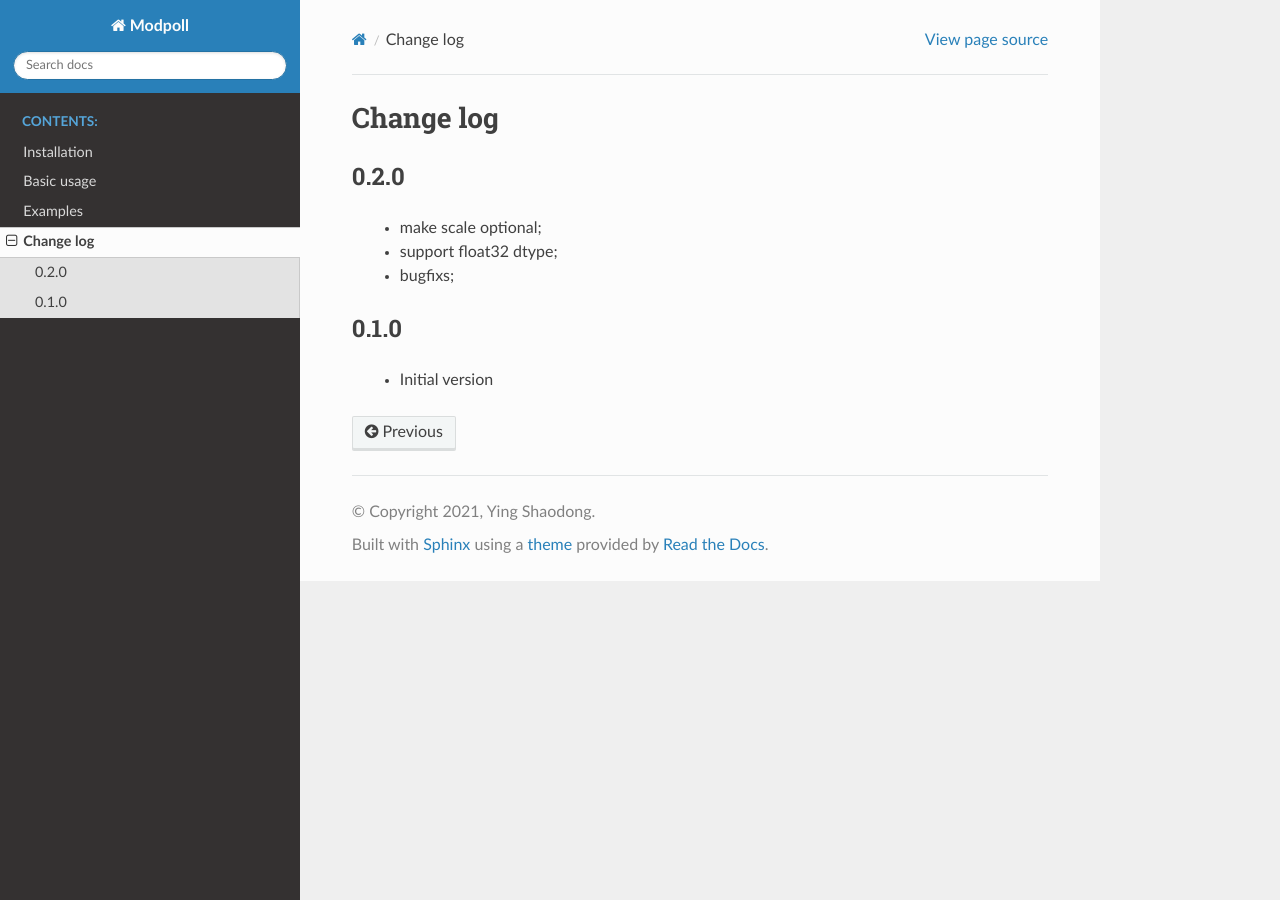
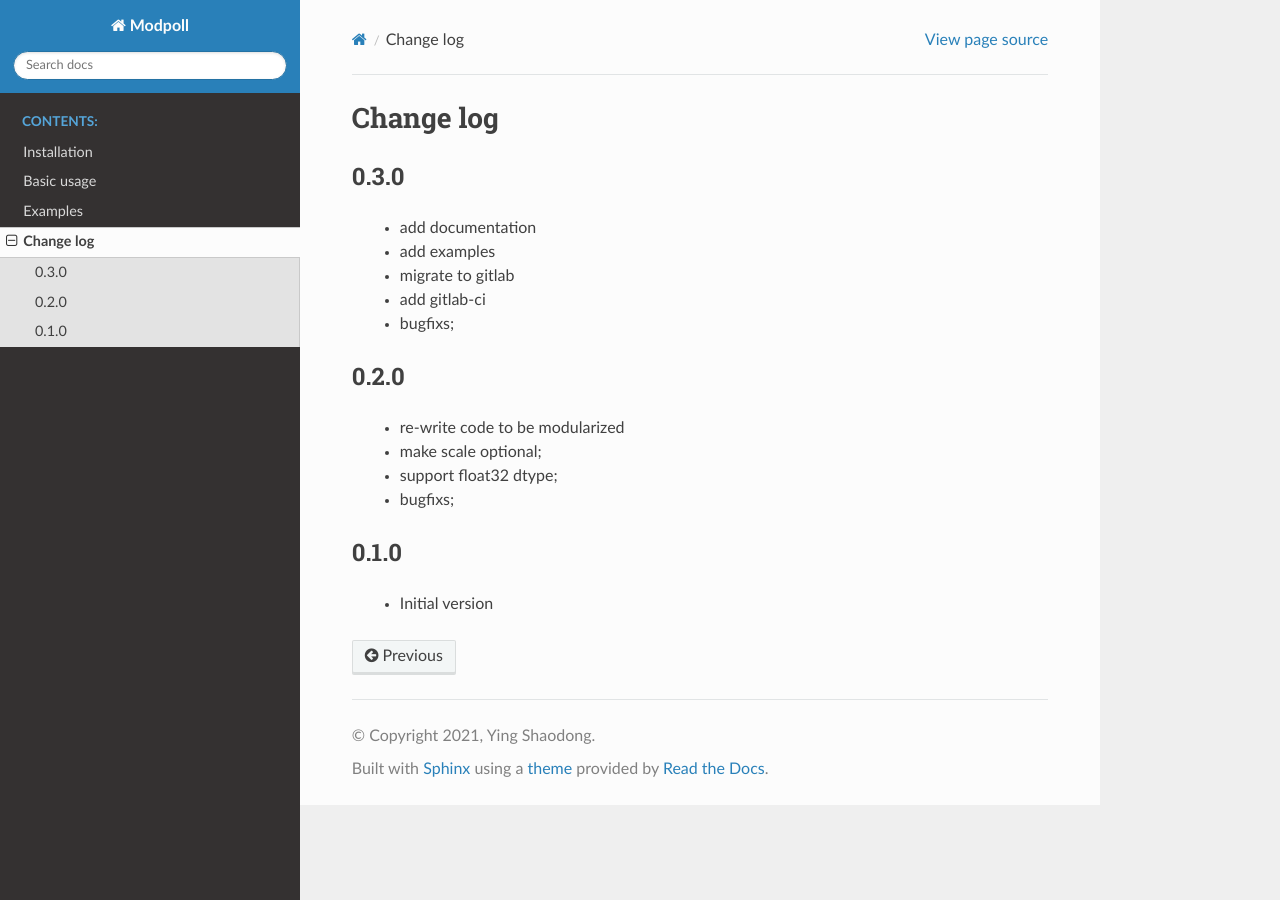
Before and after one commit to gavinying/modpoll, a Sphinx documentation site: the page built from docs/changelog.rst, in a window 1280 px wide. Built offline with Sphinx 7.4.7 and the Read the Docs theme 2.0.0, drawn with Linux system fonts in a browser that asks for light colours.

Commit message:
bump version to v0.3.0

```diff
--- a/docs/changelog.rst
+++ b/docs/changelog.rst
@@ -1,9 +1,19 @@
 Change log
 ==========
+
+0.3.0
+#####
+
+ * add documentation
+ * add examples
+ * migrate to gitlab
+ * add gitlab-ci
+ * bugfixs;
 
 0.2.0
 #####
 
+ * re-write code to be modularized
  * make scale optional;
  * support float32 dtype;
  * bugfixs;
--- a/pyproject.toml
+++ b/pyproject.toml
@@ -1,6 +1,6 @@
 [tool.poetry]
 name = "modpoll"
-version = "0.2.24"
+version = "0.3.0"
 description = "A command line tool to communicate with modbus devices"
 authors = ["Ying Shaodong <helloysd@foxmail.com>"]
 readme = "README.md"
```
